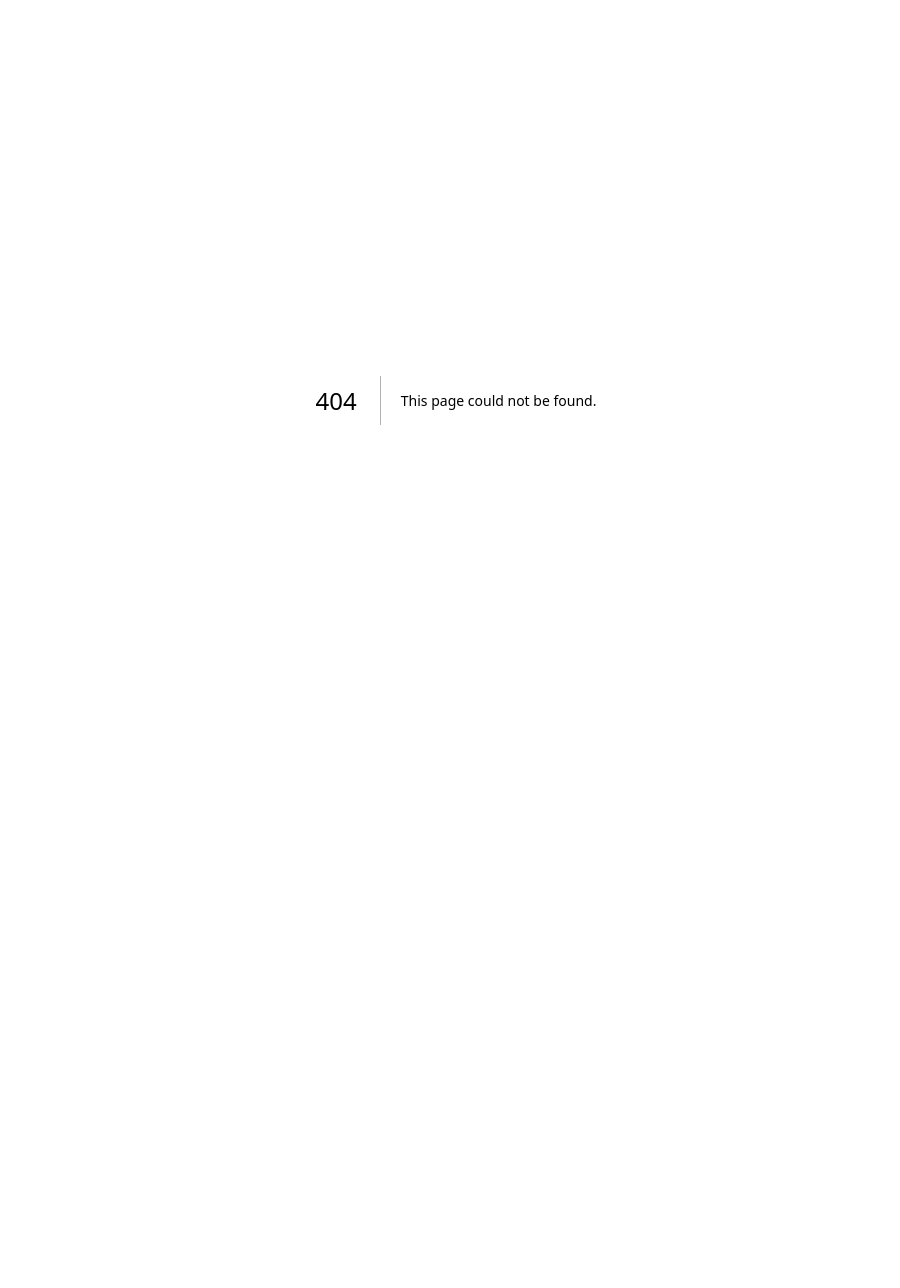
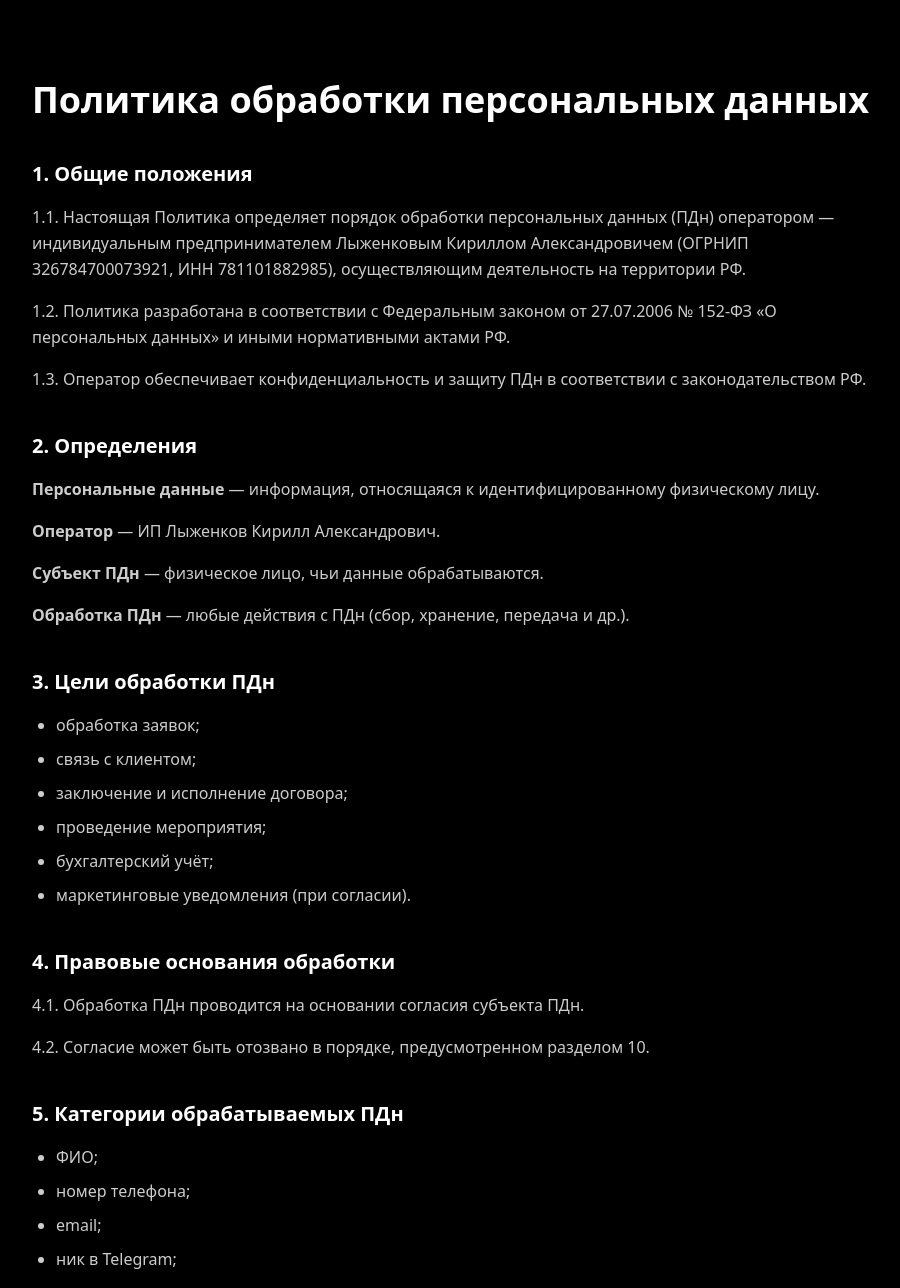
Before and after one commit to Lyzhenkoff/hs-game, a Next.js app: page /privacy in a window 1280 px wide. Before the commit this address had no page. Shown: the top 1288 px of the page, without its empty margins (184-1084 px from the left). Before the commit the page ends 800 px from the top, so only its background shows below. Built offline with nearby package versions, Linux system fonts and the light colour scheme.

Commit message:
remove next-auth client usage

```diff
--- a/app/page.tsx
+++ b/app/page.tsx
@@ -86,10 +86,10 @@ export default function Home() {
                       <div>
                           Email:{" "}
                           <a
-                              href="mailto:kir.lyzhenkoff@gmail.com"
+                              href="mailto:info@hs-game.ru"
                               className="hover:text-white"
                           >
-                              kir.lyzhenkoff@gmail.com
+                              info@hs-game.ru
                           </a>
                       </div>
                       <div className="mt-2">
--- /dev/null
+++ b/app/privacy/page.tsx
@@ -0,0 +1,152 @@
+export const metadata = {
+    title: "Политика обработки персональных данных — Ход Судьбы",
+    description: "Политика обработки персональных данных проекта «Ход Судьбы».",
+};
+
+export default function PrivacyPage() {
+    return (
+        <main className="bg-black text-white">
+            <div className="mx-auto max-w-4xl px-6 py-20">
+                <h1 className="text-3xl md:text-4xl font-semibold mb-10">
+                    Политика обработки персональных данных
+                </h1>
+
+                <div className="space-y-10 text-white/80 leading-relaxed text-sm md:text-base">
+
+                    <Section title="1. Общие положения">
+                        <p>
+                            1.1. Настоящая Политика определяет порядок обработки персональных данных (ПДн)
+                            оператором — индивидуальным предпринимателем Лыженковым Кириллом Александровичем
+                            (ОГРНИП 326784700073921, ИНН 781101882985), осуществляющим деятельность на территории РФ.
+                        </p>
+                        <p>
+                            1.2. Политика разработана в соответствии с Федеральным законом от 27.07.2006 № 152-ФЗ
+                            «О персональных данных» и иными нормативными актами РФ.
+                        </p>
+                        <p>
+                            1.3. Оператор обеспечивает конфиденциальность и защиту ПДн в соответствии с законодательством РФ.
+                        </p>
+                    </Section>
+
+                    <Section title="2. Определения">
+                        <p><strong>Персональные данные</strong> — информация, относящаяся к идентифицированному физическому лицу.</p>
+                        <p><strong>Оператор</strong> — ИП Лыженков Кирилл Александрович.</p>
+                        <p><strong>Субъект ПДн</strong> — физическое лицо, чьи данные обрабатываются.</p>
+                        <p><strong>Обработка ПДн</strong> — любые действия с ПДн (сбор, хранение, передача и др.).</p>
+                    </Section>
+
+                    <Section title="3. Цели обработки ПДн">
+                        <ul className="list-disc pl-6 space-y-2">
+                            <li>обработка заявок;</li>
+                            <li>связь с клиентом;</li>
+                            <li>заключение и исполнение договора;</li>
+                            <li>проведение мероприятия;</li>
+                            <li>бухгалтерский учёт;</li>
+                            <li>маркетинговые уведомления (при согласии).</li>
+                        </ul>
+                    </Section>
+
+                    <Section title="4. Правовые основания обработки">
+                        <p>
+                            4.1. Обработка ПДн проводится на основании согласия субъекта ПДн.
+                        </p>
+                        <p>
+                            4.2. Согласие может быть отозвано в порядке, предусмотренном разделом 10.
+                        </p>
+                    </Section>
+
+                    <Section title="5. Категории обрабатываемых ПДн">
+                        <ul className="list-disc pl-6 space-y-2">
+                            <li>ФИО;</li>
+                            <li>номер телефона;</li>
+                            <li>email;</li>
+                            <li>ник в Telegram;</li>
+                            <li>дата мероприятия;</li>
+                            <li>ответы в бриф-формах;</li>
+                            <li>IP-адрес;</li>
+                            <li>cookie-файлы.</li>
+                        </ul>
+                    </Section>
+
+                    <Section title="6. Порядок и условия обработки">
+                        <p>Сбор осуществляется через сайт проекта и Telegram-бот.</p>
+                        <p>Обработка включает сбор, хранение, использование, передачу, удаление и уничтожение данных.</p>
+                        <p>Передача третьим лицам допускается только при наличии законных оснований.</p>
+                    </Section>
+
+                    <Section title="7. Хранение ПДн">
+                        <p>
+                            Данные хранятся не дольше, чем это необходимо для достижения целей обработки
+                            или в соответствии с требованиями законодательства РФ.
+                        </p>
+                    </Section>
+
+                    <Section title="8. Защита ПДн">
+                        <ul className="list-disc pl-6 space-y-2">
+                            <li>шифрование данных;</li>
+                            <li>ограничение доступа;</li>
+                            <li>обновление средств защиты;</li>
+                            <li>резервное копирование;</li>
+                            <li>контроль действий сотрудников.</li>
+                        </ul>
+                    </Section>
+
+                    <Section title="9. Права субъекта ПДн">
+                        <p>
+                            Субъект ПДн вправе получать информацию об обработке своих данных,
+                            требовать их уточнения или удаления, отзывать согласие и обжаловать действия оператора.
+                        </p>
+                        <p>
+                            Запрос направляется на email: <strong>info@hs-game.ru</strong>
+                        </p>
+                    </Section>
+
+                    <Section title="10. Отзыв согласия">
+                        <p>
+                            Субъект вправе отозвать согласие, направив письменное заявление оператору.
+                            Обработка прекращается в течение 30 дней.
+                        </p>
+                    </Section>
+
+                    <Section title="11. Cookie-файлы">
+                        <p>
+                            Сайт использует cookie для работы сайта, аналитики и персонализации.
+                            Пользователь может отключить cookie в настройках браузера.
+                        </p>
+                    </Section>
+
+                    <Section title="12. Изменения">
+                        <p>
+                            Оператор вправе вносить изменения в Политику.
+                            Актуальная версия публикуется на сайте.
+                        </p>
+                    </Section>
+
+                    <Section title="13. Контакты оператора">
+                        <p>ИП Лыженков Кирилл Александрович</p>
+                        <p>ОГРНИП 326784700073921</p>
+                        <p>ИНН 781101882985</p>
+                        <p>Email: kalyzhenkoff@hs-game.ru</p>
+                        <p className="mt-4 text-white/50 text-xs">
+                            Дата публикации: {new Date().toLocaleDateString("ru-RU")}
+                        </p>
+                    </Section>
+
+                </div>
+            </div>
+        </main>
+    );
+}
+
+function Section({ title, children }: { title: string; children: React.ReactNode }) {
+    return (
+        <section>
+            <h2 className="text-lg md:text-xl font-semibold mb-4 text-white">
+                {title}
+            </h2>
+            <div className="space-y-4">
+                {children}
+            </div>
+        </section>
+    );
+}
```
